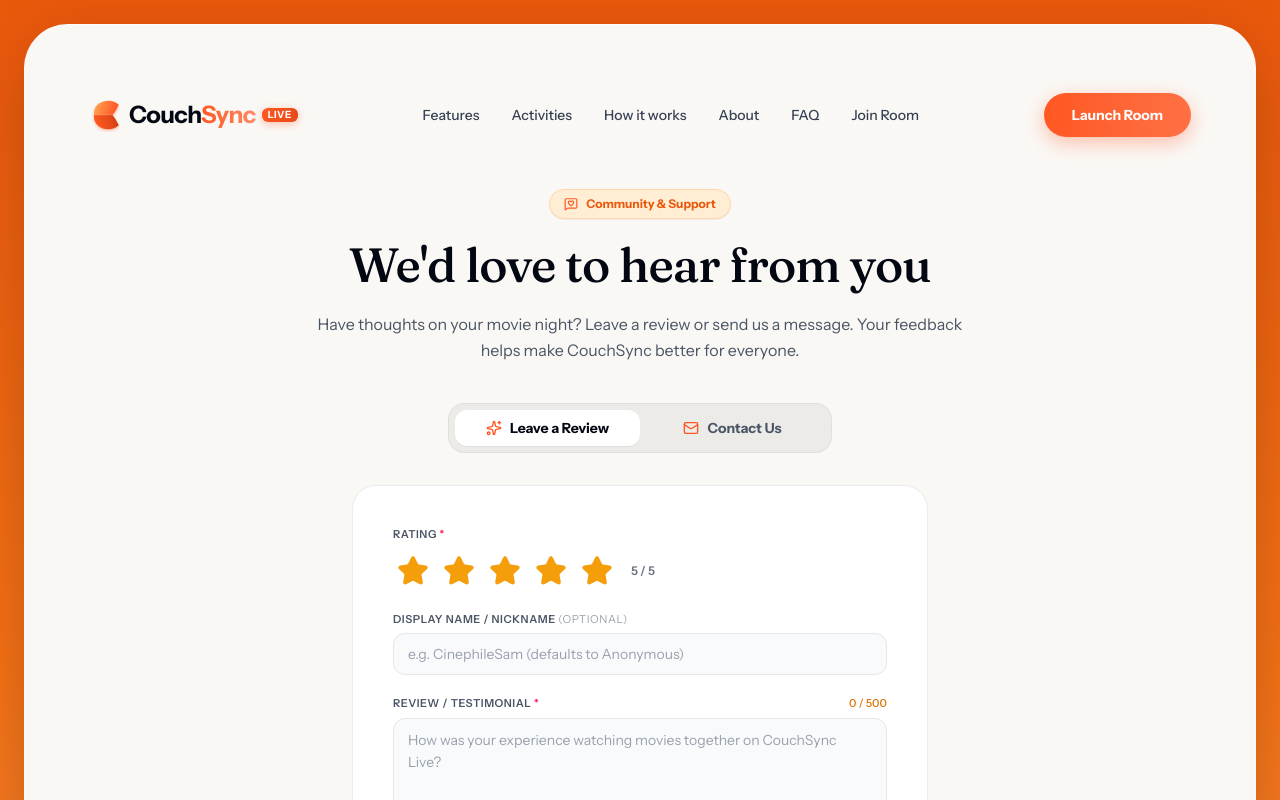
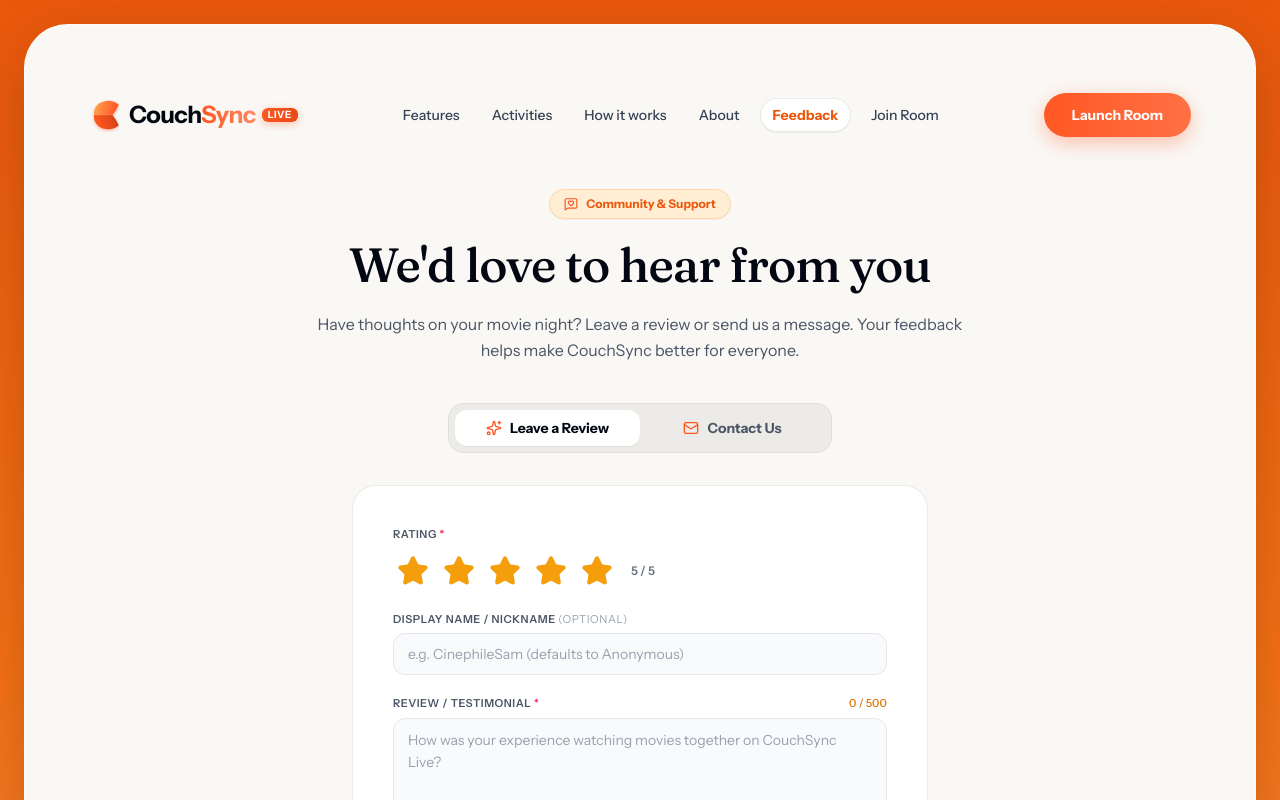
Before and after one commit to devd-328/CouchSync, a Next.js app: page /feedback in a window 1280 px wide. Shown: the top 800 px of the page. Built offline with nearby package versions, Linux system fonts and the light colour scheme; no server answers; the database is empty.

Commit message:
feat(nav): replace FAQ anchor link with Feedback page link in desktop and mobile navbar

```diff
--- a/src/app/feedback/page.tsx
+++ b/src/app/feedback/page.tsx
@@ -38,7 +38,7 @@ export default function FeedbackPage() {
     <div className="min-h-screen bg-linear-to-b from-[#EA580C] via-[#F97316] to-[#FB923C] p-2 sm:p-4 lg:p-6 flex flex-col justify-between overflow-x-hidden selection:bg-[#EA580C] selection:text-white">
       <div className="w-full max-w-[1580px] mx-auto bg-[#FAF8F5] rounded-[32px] sm:rounded-[44px] shadow-[0_25px_70px_rgba(0,0,0,0.22)] border border-white/60 p-4 sm:p-6 lg:p-8 flex flex-col justify-between min-h-[calc(100vh-2rem)]">
         {/* ── Top Header / Nav ─────────────────────────────────────────── */}
-        <Navbar />
+        <Navbar currentPage="feedback" />
 
         {/* ── Main Content ──────────────────────────────────────────────── */}
         <main className="relative z-10 w-full max-w-4xl mx-auto px-4 sm:px-6 lg:px-8 pt-10 pb-16">
--- a/src/components/landing/Navbar.tsx
+++ b/src/components/landing/Navbar.tsx
@@ -7,7 +7,7 @@ import { Menu, X } from 'lucide-react';
 import { CouchSyncMark } from '@/components/brand/CouchSyncLogo';
 
 interface NavbarProps {
-  currentPage?: 'home' | 'how-it-works' | 'features' | 'about';
+  currentPage?: 'home' | 'how-it-works' | 'features' | 'about' | 'feedback';
   onCreateRoom?: () => void;
   onJoinRoom?: () => void;
 }
@@ -74,10 +74,14 @@ export function Navbar({ currentPage, onCreateRoom, onJoinRoom }: NavbarProps) {
             About
           </Link>
           <Link
-            href="/#faq"
-            className="px-3 py-1.5 rounded-full text-gray-700 hover:text-[#FF5722] transition"
+            href="/feedback"
+            className={`px-3 py-1.5 rounded-full transition ${
+              currentPage === 'feedback'
+                ? 'bg-white text-[#EA580C] border border-black/8 shadow-2xs font-bold'
+                : 'text-gray-700 hover:text-[#FF5722]'
+            }`}
           >
-            FAQ
+            Feedback
           </Link>
           {onJoinRoom ? (
             <button
@@ -174,11 +178,15 @@ export function Navbar({ currentPage, onCreateRoom, onJoinRoom }: NavbarProps) {
             About
           </Link>
           <Link
-            href="/#faq"
+            href="/feedback"
             onClick={() => setMobileMenuOpen(false)}
-            className="py-2 px-3 text-sm font-medium text-gray-700 hover:text-[#FF5722] transition rounded-xl"
+            className={`py-2 px-3 text-sm font-medium transition rounded-xl ${
+              currentPage === 'feedback'
+                ? 'bg-orange-50 text-[#EA580C] font-bold border border-orange-200/60'
+                : 'text-gray-700 hover:text-[#FF5722]'
+            }`}
           >
-            FAQ
+            Feedback
           </Link>
           <div className="pt-2 border-t border-black/6 flex flex-col gap-2">
             {onJoinRoom ? (
```
